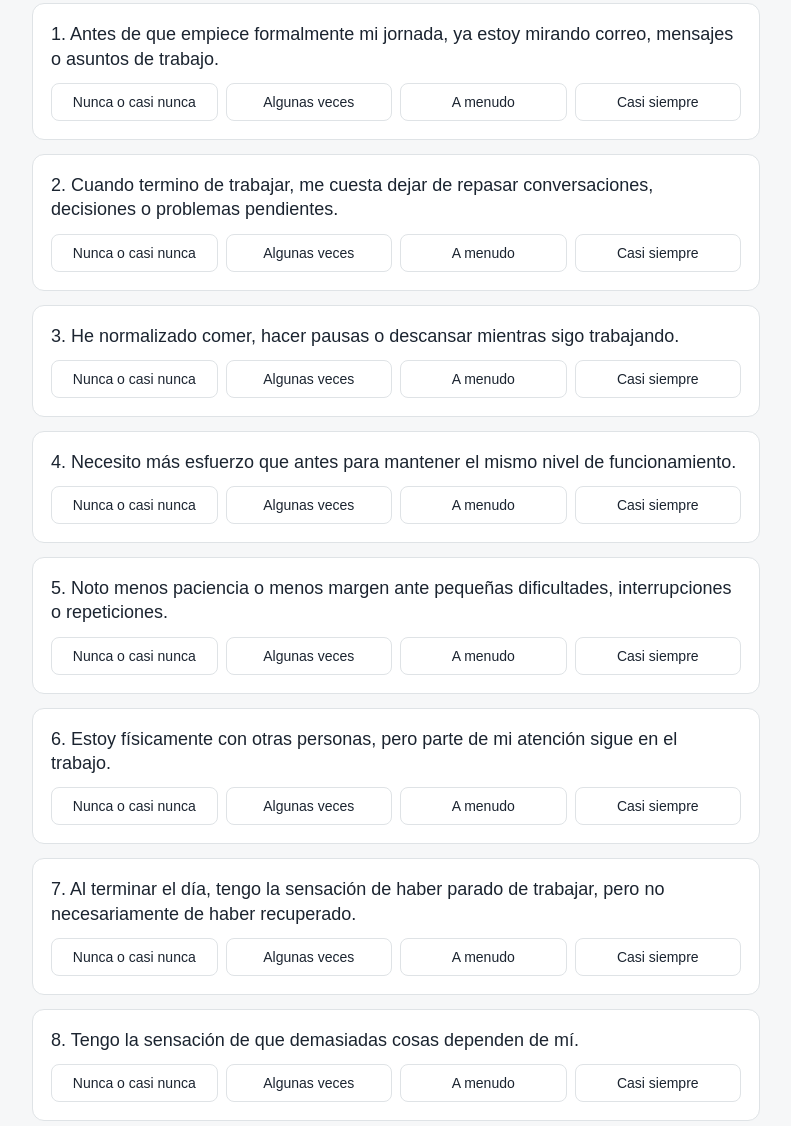
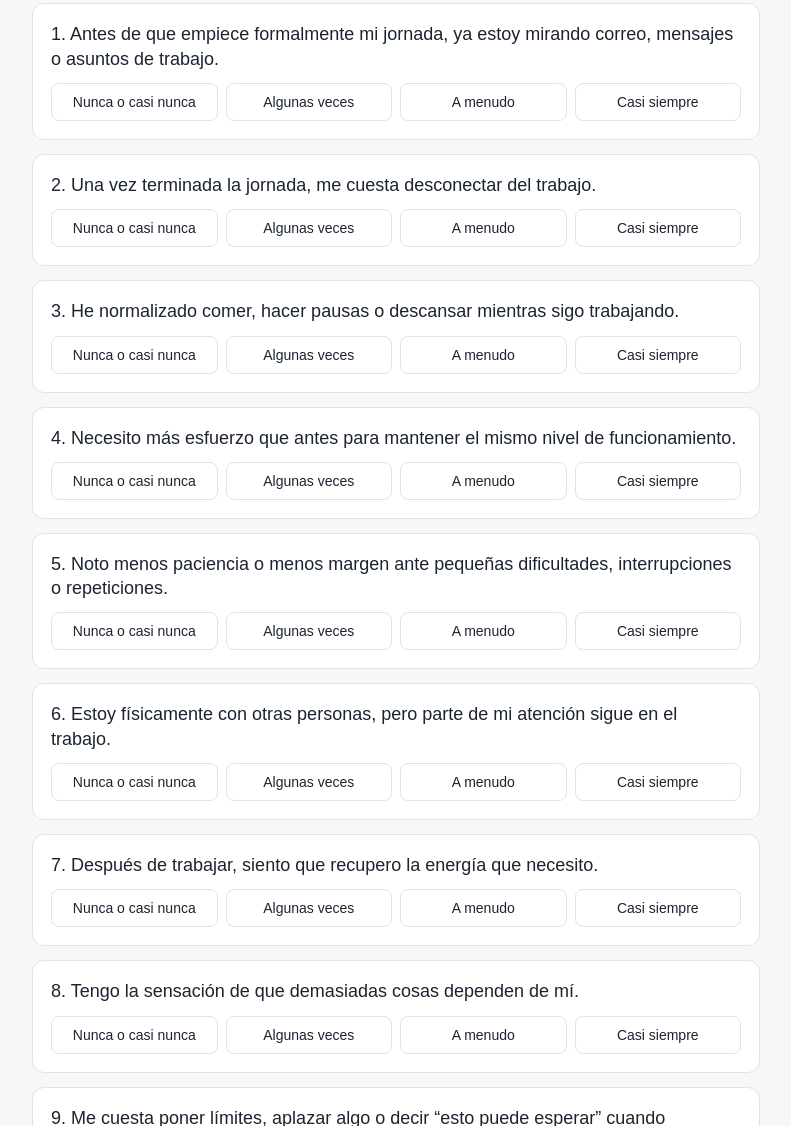
Before and after one commit to spostigomorales/todo-bien-autochequeo, a plain HTML site: page index.html in a window 1280 px wide. Shown: the part 294-1420 px from the top of the page, without its empty margins (244-1035 px from the left). Drawn offline with Linux system fonts and the light colour scheme.

Commit message:
Mejorar redacción de desconexión y recuperación

```diff
--- a/index.html
+++ b/index.html
@@ -84,12 +84,12 @@
 <script>
 const items = [
   ["Antes de que empiece formalmente mi jornada, ya estoy mirando correo, mensajes o asuntos de trabajo.", "det"],
-  ["Cuando termino de trabajar, me cuesta dejar de repasar conversaciones, decisiones o problemas pendientes.", "det"],
+  ["Una vez terminada la jornada, me cuesta desconectar del trabajo.", "det"],
   ["He normalizado comer, hacer pausas o descansar mientras sigo trabajando.", "rec"],
   ["Necesito más esfuerzo que antes para mantener el mismo nivel de funcionamiento.", "rec"],
   ["Noto menos paciencia o menos margen ante pequeñas dificultades, interrupciones o repeticiones.", "pres"],
   ["Estoy físicamente con otras personas, pero parte de mi atención sigue en el trabajo.", "pres"],
-  ["Al terminar el día, tengo la sensación de haber parado de trabajar, pero no necesariamente de haber recuperado.", "rec"],
+  ["Después de trabajar, siento que recupero la energía que necesito.", "rec"],
   ["Tengo la sensación de que demasiadas cosas dependen de mí.", "ctrl"],
   ["Me cuesta poner límites, aplazar algo o decir “esto puede esperar” cuando aparecen nuevas demandas.", "ctrl"],
   ["Tengo espacios o personas con quienes puedo reconocer que no llego, que necesito ayuda o que no sé algo.", "support"]
```
